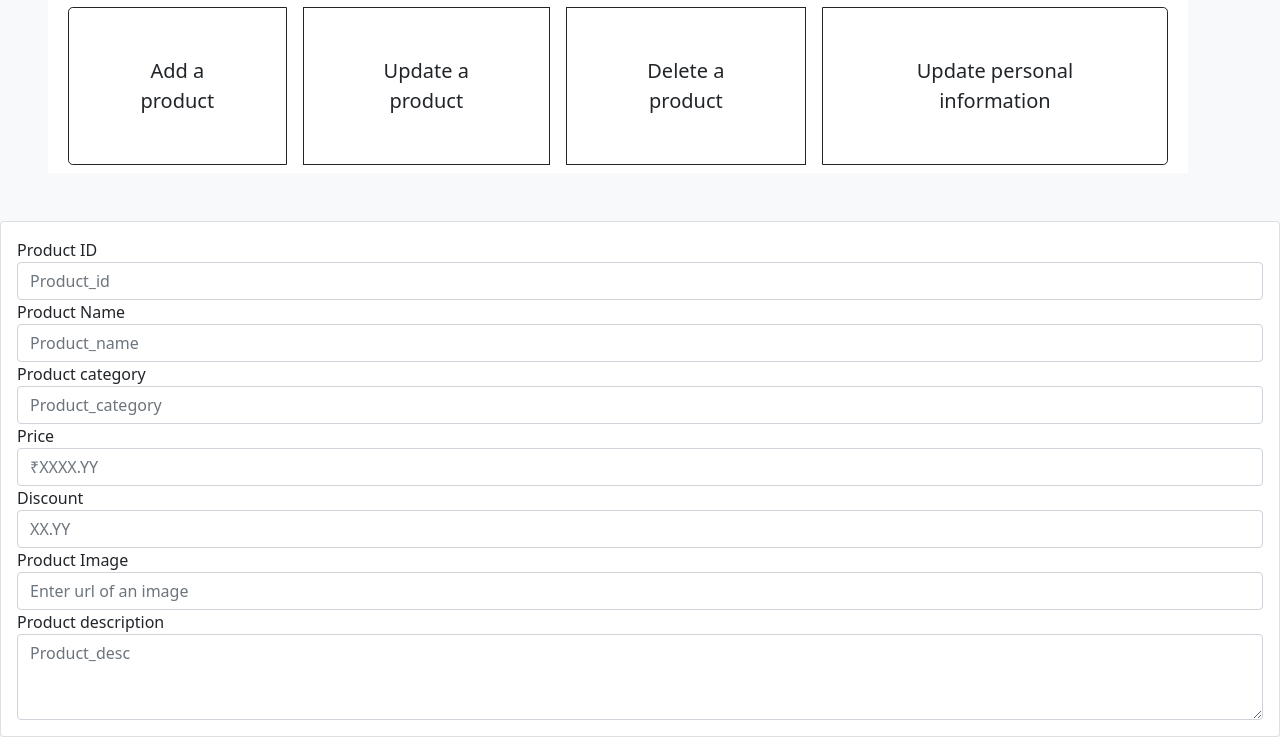
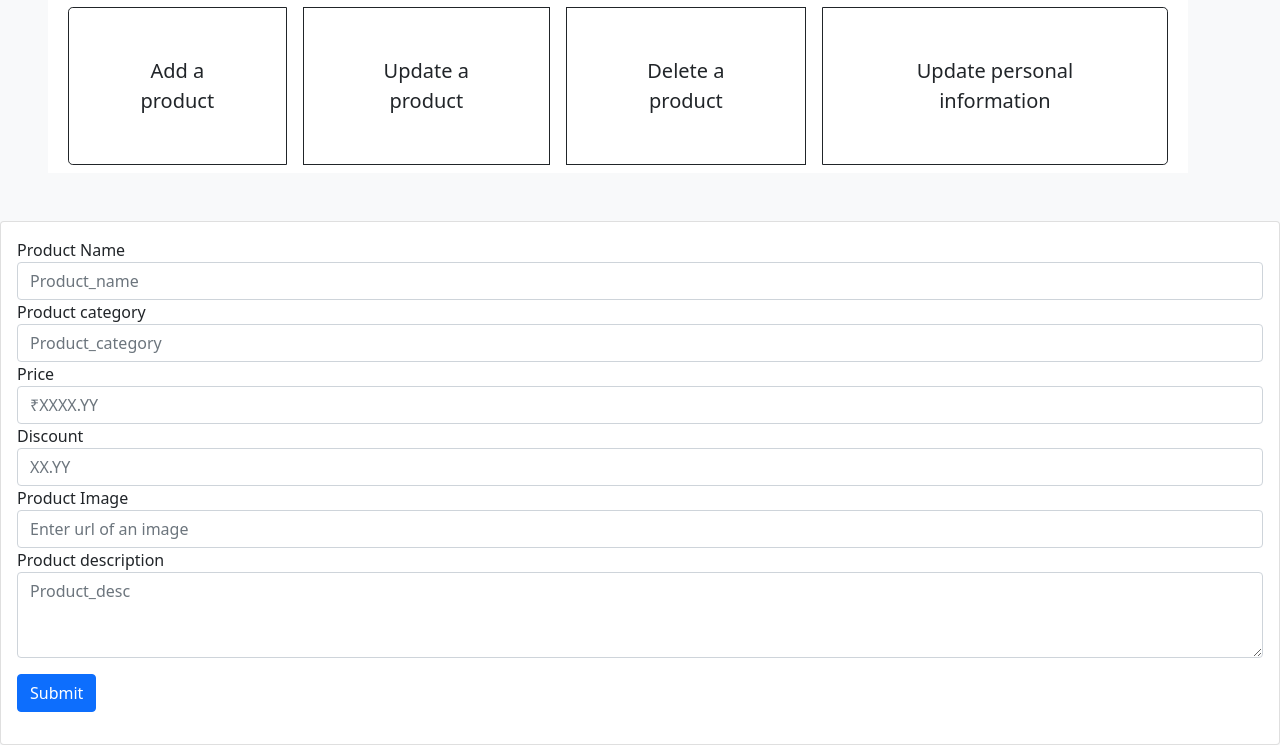
Before and after one commit to kaif2106/DBCart, a Flask app: template templates/seller.html in a window 1280 px wide, after a click on "Add a product". Shown: the part 105-850 px from the top of the page. Run offline with Flask 2, Linux system fonts and the light colour scheme; the template is opened without the code that fills it, so the values that code supplies are empty; some libraries are stand-ins or nearby versions.

Commit message:
backback

```diff
--- a/app.py
+++ b/app.py
@@ -1,5 +1,6 @@
 
-from flask import Flask, render_template, request, flash
+
+from flask import Flask, render_template, request, flash, url_for, redirect
 from flask_sqlalchemy import SQLAlchemy
 from flask_mysqldb import MySQL
 
@@ -7,16 +8,24 @@ from flask_mysqldb import MySQL
 app = Flask(__name__)
 
 app.config['MYSQL_USER']="root"
-app.config['MYSQL_PASSWORD']="kushiluv25"
+app.config['MYSQL_PASSWORD']="password"
 app.config['MYSQL_HOST']="localhost"
 app.config['MYSQL_DB']="ecommerce"
 app.config['MYSQL_CURSORCLASS'] = 'DictCursor'
 app.config['SECRET_KEY'] = "super secret"
 
-
+product_id = 0
 
 
 mysql = MySQL(app)
+
+@app.route("/customer/<cid>", methods=['GET', 'POST'])
+def customer(cid):
+    cur = mysql.connection.cursor()
+    cur.execute("select * from _order")
+    results = cur.fetchall()
+    print(results)
+    return render_template('customer.html',orders = results)
 
 @app.route("/",methods=["GET","POST"])
 def hello_world():
@@ -31,7 +40,10 @@ def hello_world():
             result = cur.fetchall()
             first_value = list(result[0].items())[0][1]
             if first_value==1:
-                pass
+                if entered_type == 'C':
+                    return redirect(url_for('customer', cid = entered_username))
+                else:
+                    return redirect(url_for('seller', sid = entered_username))
             else:
                 flash("Incorrect Username/Password")
         elif request.form['login/signup'] == 'signup':
@@ -61,19 +73,35 @@ def hello():
 def cart():
 
     return render_template('cart.html')
-@app.route("/seller", methods=['GET', 'POST'])
-def seller():
+@app.route("/seller/<sid>", methods=['GET', 'POST'])
+def seller(sid):
+    cur = mysql.connection.cursor()
+    if request.method == "POST":
+        if request.form['aud'] == 'add':
+            # product_id = request.form['Product_id']
+            global product_id
+            product_id+=1
+            product_name = request.form['Product_name']
+            product_category = request.form['Product_category']
+            product_price = request.form['Product_price']
+            product_discount = request.form['Product_discount']
+            product_image = request.form['Product_image']
+            product_desc = request.form['Product_desc']
+            cur.execute(f"insert into product (discount, category, p_id, s_id, price, images, _desc, p_name) values ('{product_discount}', '{product_category}', '{product_id}', '{sid}', '{product_price}', '{product_image}', '{product_desc}', '{product_name}')")
+            cur.connection.commit()
+        elif request.form['aud'] == 'updateProduct':
+            product_id = request.form['Product_id']
+            product_name = request.form['Product_name']
+            product_category = request.form['Product_category']
+            product_price = request.form['Product_price']
+            product_discount = request.form['Product_discount']
+            product_image = request.form['Product_image']
+            product_desc = request.form['Product_desc']
 
+    cur.close()
     return render_template('seller.html')
 
-@app.route("/customer", methods=['GET', 'POST'])
 
-def customer():
-    cur = mysql.connection.cursor()
-    cur.execute("select * from _order")
-    results = cur.fetchall()
-    print(results)
-    return render_template('customer.html',orders = results)
 
 if __name__ == "__main__":
     app.run(debug=True)
--- a/templates/homepage.html
+++ b/templates/homepage.html
@@ -23,12 +23,20 @@
 
         </div>
     </nav>
+
+    {% for message in get_flashed_messages() %}
+      <div class="alert alert-danger" role="alert">
+        {{message}}
+      </div>
+      {% endfor %}
+
+
       {% block body %}
       <div class=" container bg-white my-5 d-flex justify-content-center">
-        <button class=" btn btn-outline-primary btn-lg " name = "login/signup" value="login" type="button" data-toggle="collapse" data-target="#collapseExample" aria-expanded="false" aria-controls="collapseExample">
+        <button type="button" class="btn btn-outline-primary btn-lg" name = "op" value="login"  data-toggle="collapse" data-target="#collapseExample" aria-expanded="false" aria-controls="collapseExample">
           Login
         </button>
-        <button class="  btn mx-1 btn-outline-primary btn-lg " name = "login/signup" value="signup" type="button" data-toggle="collapse" data-target="#collapseExample1" aria-expanded="false" aria-controls="collapseExample1">
+        <button type="button" class="btn mx-1 btn-outline-primary btn-lg" name = "op" value="signup" data-toggle="collapse" data-target="#collapseExample1" aria-expanded="false" aria-controls="collapseExample1">
           Sign up
         </button>
       </div>
@@ -36,9 +44,9 @@
         <div class="card card-body">
       <form class="mx-auto" method = "POST">
         <p>Select between user and seller:</p>
-      <input type="radio" id="customer" name="options" value="customer" required>
+      <input type="radio" id="customer" name="options" value="C" required>
       <label for="age1">Customer</label><br>
-    <input type="radio" id="seller" name="options" value="seller" required>
+    <input type="radio" id="seller" name="options" value="S" required>
     <label for="age2">Seller</label><br>
         <div class="mb-3">
           <label for="exampleInputEmail1" class="form-label">Username</label>
@@ -49,7 +57,7 @@
           <label for="exampleInputPassword1" class="form-label">Password</label>
           <input type="password" name="pass" id="pass" class="form-control" id="exampleInputPassword1">
         </div>
-        <button type="submit" class="btn btn-primary">Submit</button>
+        <button type="submit" name = "login/signup" value="login" class="btn btn-primary">Submit</button>
 
 
       </form>
@@ -59,9 +67,9 @@
       <div class="card card-body">
         <form>
           <p>Select between user and seller:</p>
-            <input type="radio" id="customer" name="options" value="customer">
+            <input type="radio" id="customer" name="options" value="C">
             <label for="age1">Customer</label><br>
-            <input type="radio" id="seller" name="options" value="seller">
+            <input type="radio" id="seller" name="options" value="S">
             <label for="age2">Seller</label><br>
           <div class="form-group">
             <label for="Username">Create your Username</label>
@@ -100,7 +108,7 @@
             <label for="Landmark">Landmark</label>
             <textarea class="form-control" id="Landmark" rows="3" ></textarea>
           </div>
-          <button type="submit" class="my-3 btn btn-primary">Submit</button>
+          <button type="submit" name = "login/signup" value = "signup" class="my-3 btn btn-primary">Submit</button>
         </form>
       </div>
     </div>
--- a/templates/seller.html
+++ b/templates/seller.html
@@ -34,71 +34,69 @@
       </div>
       <div class="collapse" id="collapseExample">
         <div class="card card-body">
-          <form>
-            <div class="form-group">
-              <label for="Product_id">Product ID</label>
-              <input type="number" class="form-control" id="Product_id" placeholder="Product_id">
-            </div>
+          <form method = "POST">
             <div class="form-group">
               <label for="Product_name">Product Name</label>
-              <input type="text" class="form-control" id="Product_name" placeholder="Product_name">
+              <input type="text" class="form-control" name="Product_name" id="Product_name" placeholder="Product_name">
             </div>
             <div class="form-group">
               <label for="Product_id">Product category</label>
-              <input type="text" class="form-control" id="Product_category" placeholder="Product_category">
+              <input type="text" class="form-control" name="Product_category" id="Product_category" placeholder="Product_category">
             </div>
             <div class="form-group">
               <label for="Product_name">Price</label>
-              <input type="number" class="form-control" id="Product_name" placeholder="₹XXXX.YY">
+              <input type="number" step = "0.01" class="form-control" name="Product_price" id="Product_price" placeholder="₹XXXX.YY">
             </div>
             <div class="form-group">
               <label for="Product_name">Discount</label>
-              <input type="number" class="form-control" id="Product_name" placeholder="XX.YY">
+              <input type="number" step = "0.01" class="form-control" name="Product_discount" id="Product_discount" placeholder="XX.YY">
             </div>
             <div class="form-group">
               <label for="Product_image">Product Image</label>
-              <input type="url" class="form-control" id="Product_image" placeholder="Enter url of an image">
+              <input type="url" class="form-control" name="Product_image" id="Product_image" placeholder="Enter url of an image">
             </div>
 
             <div class="form-group">
               <label for="Product_desc">Product description</label>
-              <textarea class="form-control" id="Product_desc" rows="3" placeholder="Product_desc"></textarea>
+              <textarea class="form-control" name="Product_desc" id="Product_desc" rows="3" placeholder="Product_desc"></textarea>
             </div>
+            <button type="submit" name = "aud" value = "add" class="my-3 btn btn-primary">Submit</button>
           </form>
         </div>
       </div>
       <div class="collapse" id="collapseExample1">
         <div class="card card-body">
-          <form>
+          <form method = "POST">
             <div class="form-group">
               <label for="Product_id">Product ID</label>
-              <input type="number" class="form-control" id="Product_id" placeholder="Product_id">
+              <input type="number" class="form-control" name = "Product_id" id="Product_id" placeholder="Product_id">
             </div>
             <div class="form-group">
               <label for="Product_name">Updated Product Name</label>
-              <input type="text" class="form-control" id="Product_name" placeholder="Leave blank if you dont wish to update this field">
+              <input type="text" class="form-control" name="Product_name" id="Product_name" placeholder="Leave blank if you dont wish to update this field">
             </div>
             <div class="form-group">
               <label for="Product_id">Updated Product category</label>
-              <input type="text" class="form-control" id="Product_category" placeholder="Leave blank if you dont wish to update this field">
+              <input type="text" class="form-control" name="Product_category" id="Product_category" placeholder="Leave blank if you dont wish to update this field">
             </div>
             <div class="form-group">
               <label for="Product_name">Updated Price</label>
-              <input type="number" class="form-control" id="Product_name" placeholder="Leave blank if you dont wish to update this field">
+              <input type="number" class="form-control" name="Product_price" id="Product_price" placeholder="Leave blank if you dont wish to update this field">
             </div>
             <div class="form-group">
               <label for="Product_name">Updated Discount</label>
-              <input type="number" class="form-control" id="Product_name" placeholder="Leave blank if you dont wish to update this field">
+              <input type="number" class="form-control" name="Product_discount" id="Product_discount" placeholder="Leave blank if you dont wish to update this field">
             </div>
             <div class="form-group">
               <label for="Product_image">Updated Product Image</label>
-              <input type="url" class="form-control" id="Product_image" placeholder="Leave blank if you dont wish to update this field">
+              <input type="url" class="form-control" name="Product_image" id="Product_image" placeholder="Leave blank if you dont wish to update this field">
             </div>
 
             <div class="form-group">
               <label for="product_desc">Updated Product description</label>
-              <textarea class="form-control" id="product_desc" rows="3" placeholder="Leave blank if you dont wish to update this field"></textarea>
+              <textarea class="form-control" name="product_desc" id="product_desc" rows="3" placeholder="Leave blank if you dont wish to update this field"></textarea>
             </div>
+            <button type="submit" name = "aud" value = "updateProduct" class="my-3 btn btn-primary">Submit</button>
           </form>
         </div>
       </div>
@@ -109,6 +107,7 @@
               <label for="Product_id">Product ID</label>
               <input type="number" class="form-control" id="Product_id" placeholder="Enter product id to be deleted">
             </div>
+            <button type="submit" name = "aud" value = "Delete" class="my-3 btn btn-primary">Submit</button>
           </form>
         </div>
       </div>
@@ -150,7 +149,7 @@
               <label for="Landmark">Landmark</label>
               <textarea class="form-control" id="Landmark" rows="3" ></textarea>
             </div>
-            <button type="submit" class="my-3 btn btn-primary">Submit</button>
+            <button type="submit" name = "aud" value = "updateSeller" class="my-3 btn btn-primary">Submit</button>
           </form>
         </div>
       </div>
```
